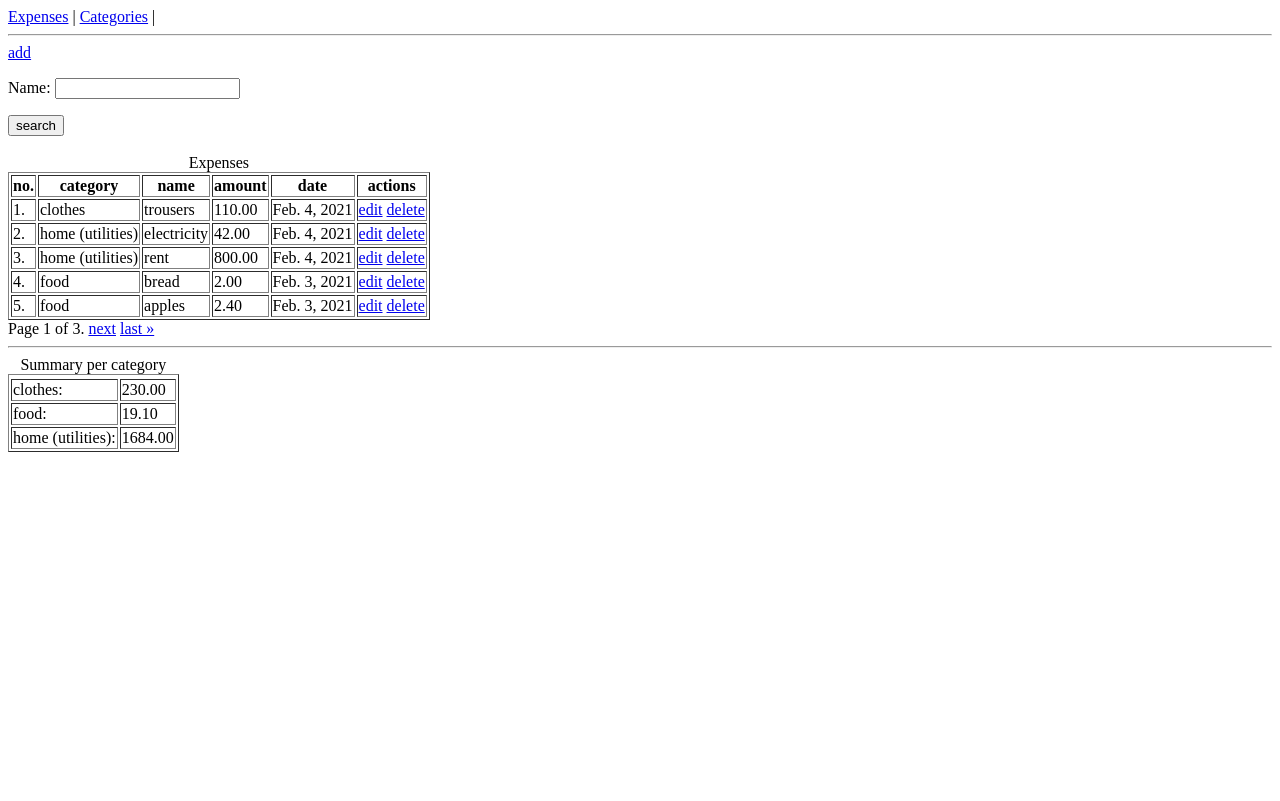
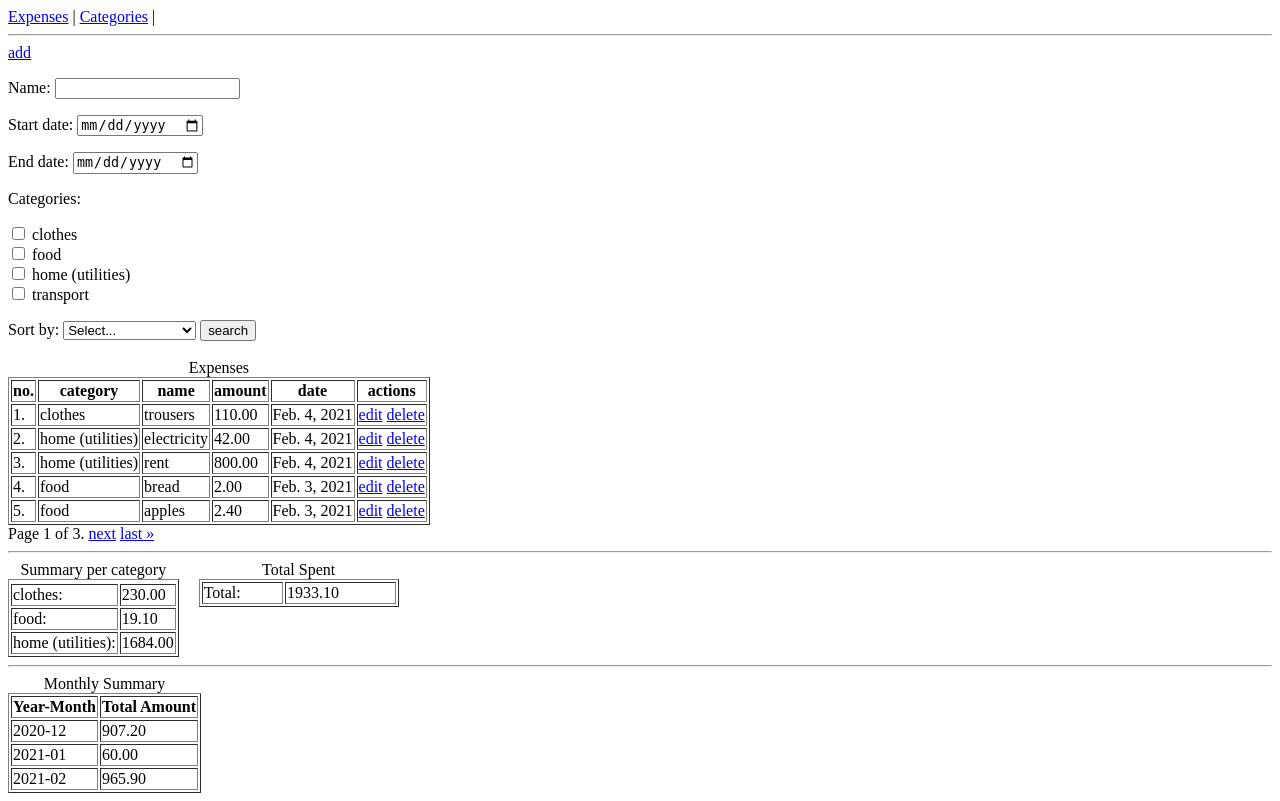
Before and after one commit to levytskyiAr/Expenses, a Django app: page /expenses/expense/list/ in a window 1280 px wide. Before the commit the page ends 452 px from the top, so only its background shows below. Run offline with Django 4.2, Linux system fonts and the light colour scheme; data comes from the database, SQL or seed files in the repository.

Commit message:
7 tasks completed

```diff
--- a/expenses/forms.py
+++ b/expenses/forms.py
@@ -1,12 +1,25 @@
 from django import forms
 from .models import Expense
+from .models import Category
 
 
 class ExpenseSearchForm(forms.ModelForm):
+    start_date = forms.DateField(required=False, widget=forms.DateInput(attrs={'type': 'date', 'placeholder': 'YYYY-MM-DD'}))
+    end_date = forms.DateField(required=False, widget=forms.DateInput(attrs={'type': 'date', 'placeholder': 'YYYY-MM-DD'}))
+    categories = forms.ModelMultipleChoiceField(queryset=Category.objects.all(),required=False,widget=forms.CheckboxSelectMultiple)
+
     class Meta:
         model = Expense
-        fields = ('name',)
+        fields = ('name', 'start_date', 'end_date', 'categories')
 
     def __init__(self, *args, **kwargs):
         super().__init__(*args, **kwargs)
         self.fields['name'].required = False
+
+from django import forms
+from .models import Category
+
+class CategoryForm(forms.ModelForm):
+    class Meta:
+        model = Category
+        fields = ['name']
--- a/expenses/reports.py
+++ b/expenses/reports.py
@@ -13,3 +13,7 @@ def summary_per_category(queryset):
         .annotate(s=Sum('amount'))
         .values_list('category_name', 's')
     ))
+
+def total_spent(queryset):
+    result = queryset.aggregate(total=Sum('amount'))
+    return result['total'] or 0
--- a/expenses/templates/expenses/expense_list.html
+++ b/expenses/templates/expenses/expense_list.html
@@ -5,7 +5,15 @@
 <a href="{% url 'expenses:expense-create' %}">add</a>
 
 <form method="get" action="">
-  {{form.as_p}}
+  {{ form.as_p }}
+  <label for="sort_by">Sort by:</label>
+  <select name="sort_by" id="sort_by">
+    <option value="">Select...</option>
+    <option value="category">Category (A-Z)</option>
+    <option value="-category">Category (Z-A)</option>
+    <option value="date">Date (Oldest first)</option>
+    <option value="-date">Date (Newest first)</option>
+  </select>
   <button type="submit">search</button>
 </form>
 <br>
@@ -29,7 +37,7 @@
         <td>{{ obj.category|default:"-" }}</td>
         <td>{{ obj.name|default:"-" }}</td>
         <td>{{ obj.amount|floatformat:2 }}</td>
-		<td>{{obj.date}}</td>
+        <td>{{ obj.date }}</td>
         <td>
           <a href="{% url 'expenses:expense-edit' obj.id %}">edit</a>
           <a href="{% url 'expenses:expense-delete' obj.id %}">delete</a>
@@ -37,7 +45,7 @@
       </tr>
       {% empty %}
       <tr>
-		<td colspan="5">no items</td>
+        <td colspan="6">no items</td>
       </tr>
     {% endfor %}
     </tbody>
@@ -45,15 +53,53 @@
 
 {% include "_pagination.html" %}
 <hr>
+
+<div style="display: flex; gap: 20px;">
   <table border="1">
     <caption>Summary per category</caption>
     <tr>
       {% for category, total in summary_per_category.items %}
       <tr>
-		<td>{{category}}:</td>
-		<td>{{total|floatformat:2}}</td>
+          <td>{{ category }}:</td>
+          <td>{{ total|floatformat:2 }}</td>
       </tr>
       {% endfor %}
     </tr>
   </table>
+
+  <div style="width: 200px;">
+    <table border="1" style="width: 100%;">
+      <caption>Total Spent</caption>
+      <tr>
+        <td>Total:</td>
+        <td>{{ total_spent|floatformat:2 }}</td>
+      </tr>
+    </table>
+  </div>
+</div>
+
+<hr>
+
+<table border="1">
+  <caption>Monthly Summary</caption>
+  <thead>
+    <tr>
+      <th>Year-Month</th>
+      <th>Total Amount</th>
+    </tr>
+  </thead>
+  <tbody>
+    {% for item in monthly_summary %}
+    <tr>
+      <td>{{ item.year_month|date:"Y-m" }}</td>
+      <td>{{ item.total_amount|floatformat:2 }}</td>
+    </tr>
+    {% empty %}
+    <tr>
+      <td colspan="2">no data</td>
+    </tr>
+    {% endfor %}
+  </tbody>
+</table>
+
 {% endblock %}
--- a/expenses/urls.py
+++ b/expenses/urls.py
@@ -1,7 +1,7 @@
 from django.views.generic import CreateView, UpdateView, DeleteView
 from django.urls import path, reverse_lazy
 from .models import Expense, Category
-from .views import ExpenseListView, CategoryListView
+from .views import ExpenseListView, CategoryListView, CategoryUpdateView
 
 
 urlpatterns = [
@@ -35,6 +35,9 @@ urlpatterns = [
     path('category/list/',
          CategoryListView.as_view(),
          name='category-list'),
+    path('categories/<int:pk>/edit/',
+          CategoryUpdateView.as_view(),
+          name='category-edit'),
     path('category/create/',
          CreateView.as_view(
             model=Category,
--- a/expenses/views.py
+++ b/expenses/views.py
@@ -1,29 +1,71 @@
 from django.views.generic.list import ListView
+from django.db.models import Sum, Count
+from django.db.models.functions import TruncMonth
+from django.views.generic.edit import UpdateView
+from django.urls import reverse_lazy
 
-from .forms import ExpenseSearchForm
+from .forms import ExpenseSearchForm, CategoryForm
 from .models import Expense, Category
-from .reports import summary_per_category
+from .reports import summary_per_category, total_spent
 
 
 class ExpenseListView(ListView):
     model = Expense
     paginate_by = 5
 
-    def get_context_data(self, *, object_list=None, **kwargs):
-        queryset = object_list if object_list is not None else self.object_list
-
+    def get_queryset(self):
+        queryset = super().get_queryset()
         form = ExpenseSearchForm(self.request.GET)
         if form.is_valid():
             name = form.cleaned_data.get('name', '').strip()
+            start_date = form.cleaned_data.get('start_date')
+            end_date = form.cleaned_data.get('end_date')
+            categories = form.cleaned_data.get('categories')
+
             if name:
                 queryset = queryset.filter(name__icontains=name)
+            if start_date:
+                queryset = queryset.filter(date__gte=start_date)
+            if end_date:
+                queryset = queryset.filter(date__lte=end_date)
+            if categories:
+                queryset = queryset.filter(category__in=categories)
 
-        return super().get_context_data(
-            form=form,
-            object_list=queryset,
-            summary_per_category=summary_per_category(queryset),
-            **kwargs)
+        sort_by = self.request.GET.get('sort_by')
+        if sort_by:
+            queryset = queryset.order_by(sort_by)
+
+        return queryset
+
+    def get_context_data(self, *, object_list=None, **kwargs):
+        context = super().get_context_data(**kwargs)
+        form = ExpenseSearchForm(self.request.GET)
+        context['form'] = form
+        context['summary_per_category'] = summary_per_category(self.get_queryset())
+        context['total_spent'] = total_spent(self.get_queryset())
+        queryset = self.get_queryset()
+        monthly_summary = (
+            queryset
+            .annotate(year_month=TruncMonth('date'))
+            .values('year_month')
+            .annotate(total_amount=Sum('amount'))
+            .order_by('year_month')
+        )
+        context['monthly_summary'] = monthly_summary
+
+        return context
 
 class CategoryListView(ListView):
     model = Category
     paginate_by = 5
+
+    def get_queryset(self):
+        queryset = super().get_queryset()
+        queryset = queryset.annotate(expense_count=Count('expense'))
+        return queryset
+
+class CategoryUpdateView(UpdateView):
+    model = Category
+    form_class = CategoryForm
+    template_name = 'category_update.html'
+    success_url = reverse_lazy('expenses:category-list')
```
Also changed, not shown: expenses/templates/expenses/category_list.html (+4 -3 lines), project/templates/category_update.html (added, +10 -0 lines). Lines whose indentation alone changed are shown as unchanged.
